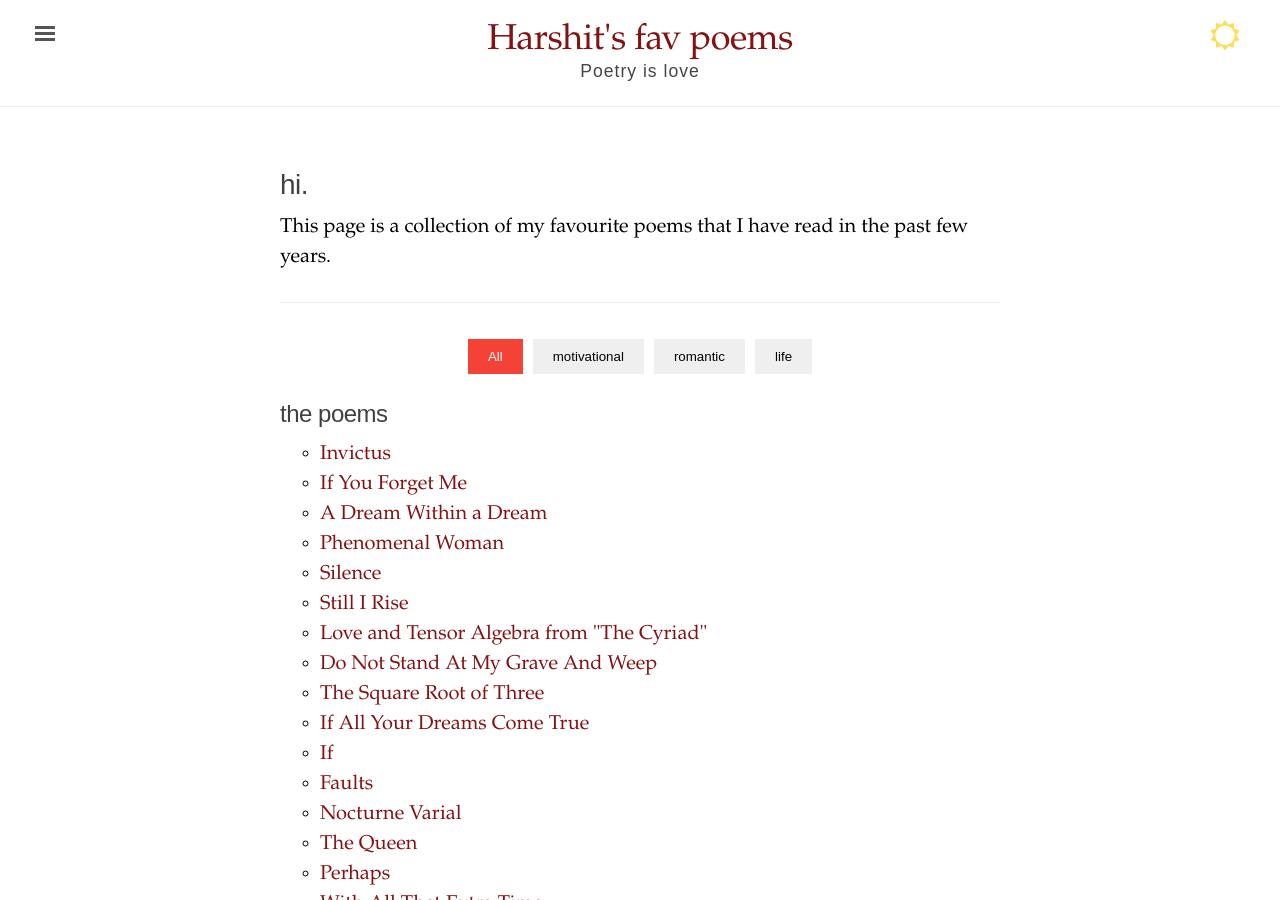
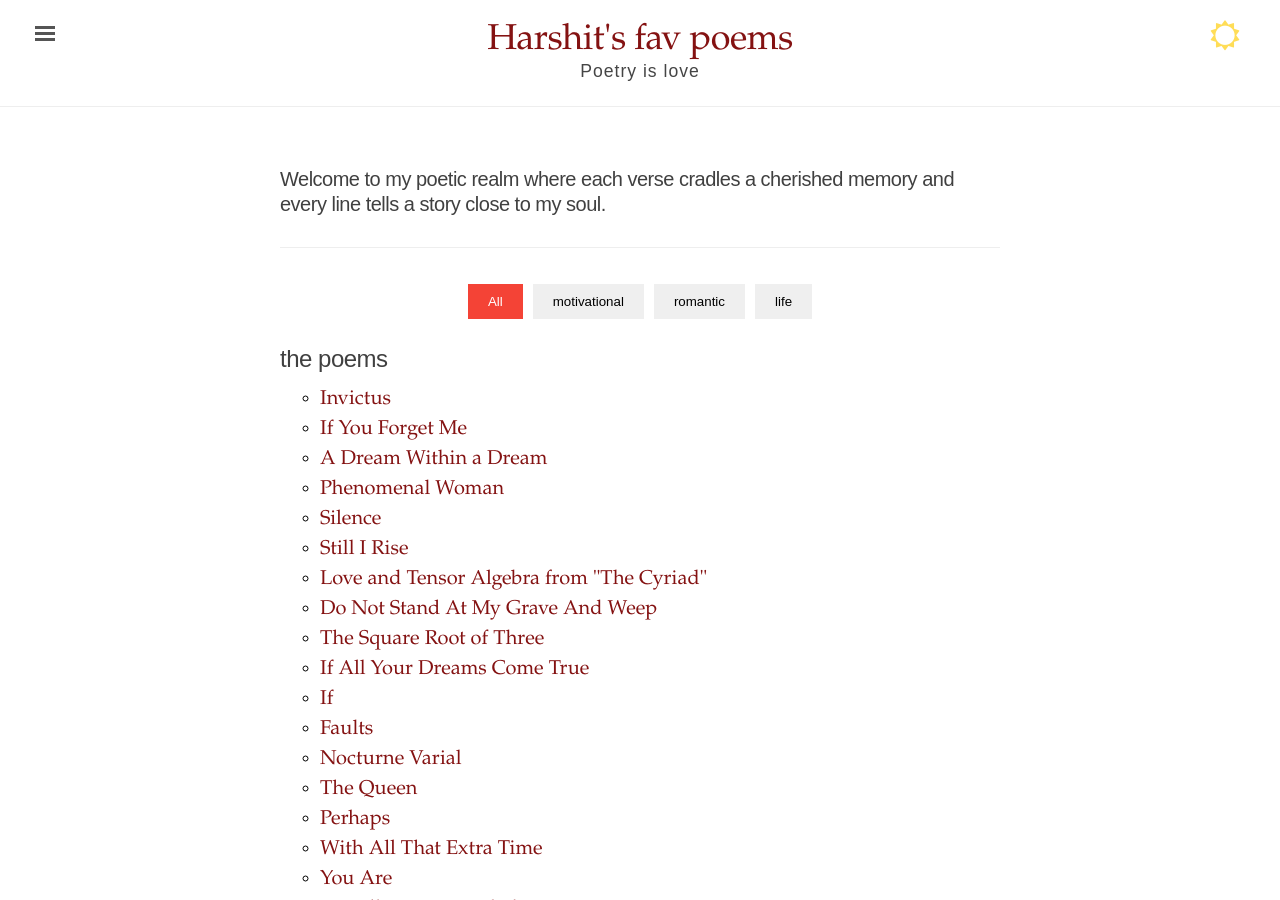
Before and after one commit to kHarshit/poems, a Jekyll site: the page built from index.html, in a window 1280 px wide and 900 px high. Built offline with Jekyll 4.4.1, drawn with Linux system fonts in a browser that asks for light colours.

Commit message:
Improve description

```diff
--- a/index.html
+++ b/index.html
@@ -3,12 +3,11 @@ layout: default
 title: "Harshit's fav poems"
 ---
 <div class="introduction">
-  <h1>hi.</h1>
+  <!-- <h1>hi.</h1> -->
 
-<p>
-This page is a collection of my favourite poems that I have read in the past few
-years.
-</p>
+<h3>
+Welcome to my poetic realm where each verse cradles a cherished memory and every line tells a story close to my soul.
+</h3>
 </div>
 
 <hr>
```
